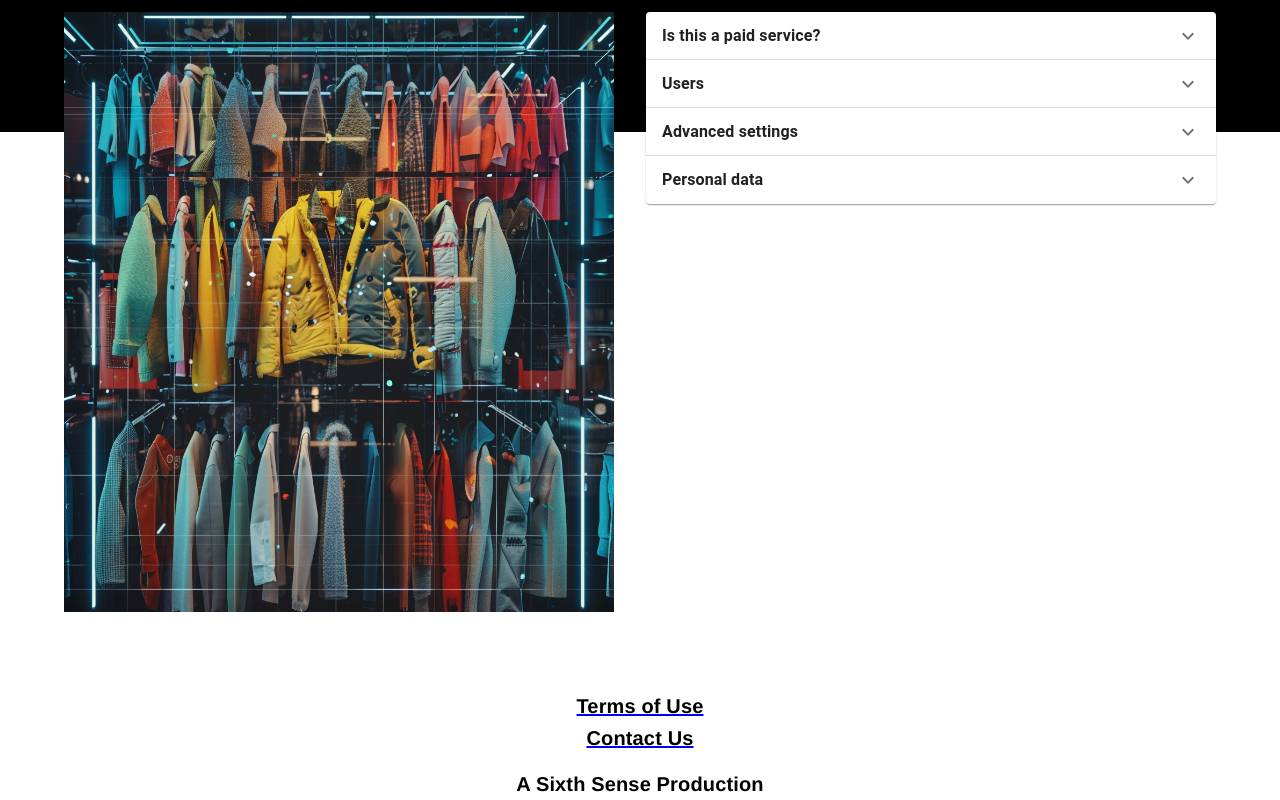
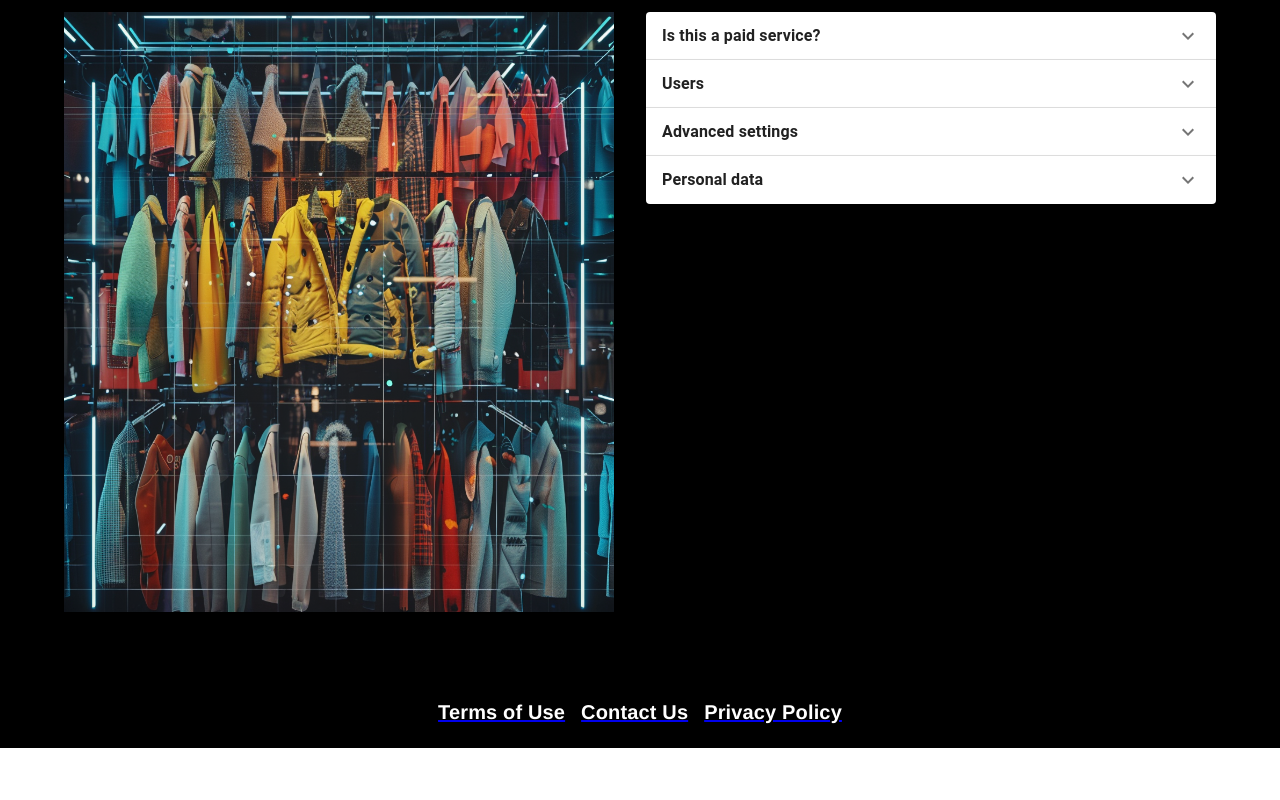
Before and after one commit to richardcolachagua/dream-closet, a React (Create React App) app: page /About in a window 1280 px wide. Shown: the part 668-1468 px from the top of the page. After the commit the page ends 1416 px from the top, so only its background shows below. Built offline with nearby package versions, Linux system fonts and the light colour scheme.

Commit message:
"About page Footer component UI updates"

```diff
--- a/src/App.jsx
+++ b/src/App.jsx
@@ -9,7 +9,7 @@ import { Box } from "@mui/material";
 
 function App() {
   return (
-    <Box sx={{ backgroundColor: "#000", height: "100vh" }}>
+    <Box sx={{ backgroundColor: "black", height: "100vh" }}>
       <Routes>
         <Route path="/HomePage" element={<HomePage />} />
         <Route path="/ContactPage" element={<ContactPage />} />
--- a/src/frontend/Components/Footer.jsx
+++ b/src/frontend/Components/Footer.jsx
@@ -1,24 +1,22 @@
-import { Box, Typography, List } from "@mui/material";
+import { Typography, Stack } from "@mui/material";
 import React from "react";
 import { Link } from "react-router-dom";
 
 const Footer = () => {
   return (
-    <Box sx={{ backgroundColor: "white" }}>
-      <Box
+    <Stack
+      direction="row"
+      spacing={2}
       sx={{
-          display: "flex",
+        backgroundColor: "black",
         justifyContent: "center",
-          alignItems: "center",
-          m: "3px",
-          p: "3px",
+        padding: "20px",
       }}
     >
-        <List>
       <Link to="/TOS">
         <Typography
           variant="h6"
-              color="black"
+          color="white"
           align="center"
           sx={{
             fontWeight: "bold",
@@ -31,7 +29,7 @@ const Footer = () => {
       <Link to="/ContactPage">
         <Typography
           variant="h6"
-              color="black"
+          color="white"
           align="center"
           sx={{
             fontWeight: "bold",
@@ -41,20 +39,20 @@ const Footer = () => {
           Contact Us
         </Typography>
       </Link>
-        </List>
-      </Box>
+      <Link to="/Privacy Policy">
         <Typography
           variant="h6"
-        color="black"
+          color="white"
           align="center"
           sx={{
             fontWeight: "bold",
             fontFamily: "Helvetica Neue",
           }}
         >
-        A Sixth Sense Production
+          Privacy Policy
         </Typography>
-    </Box>
+      </Link>
+    </Stack>
   );
 };
 
--- a/src/frontend/Pages/About.jsx
+++ b/src/frontend/Pages/About.jsx
@@ -33,7 +33,7 @@ const About = () => {
     {
       title: "AI-driven clothing search",
       description:
-        "Our AI-powered search engine revolutionizes the way you shop for clothes online by accurately interpreting your descriptions and swiftly fetching matching items from an extensive selection of retailers.",
+        "Our AI-powered search engine revolutionizes the way you shop for clothes online by accurately interpreting your descriptions and fetching matching items from an extensive selection of retailers.",
     },
     {
       title: "Multi-store integration",
@@ -50,7 +50,15 @@ const About = () => {
   return (
     <>
       <Header />
-      <Box p={4}>
+      <Box
+        p={4}
+        sx={{
+          backgroundColor: "black",
+          minHeight: "100vh",
+          display: "flex",
+          flexDirection: "column",
+        }}
+      >
         <Typography
           variant="h2"
           gutterBottom
```
Lines whose indentation alone changed are shown as unchanged.
